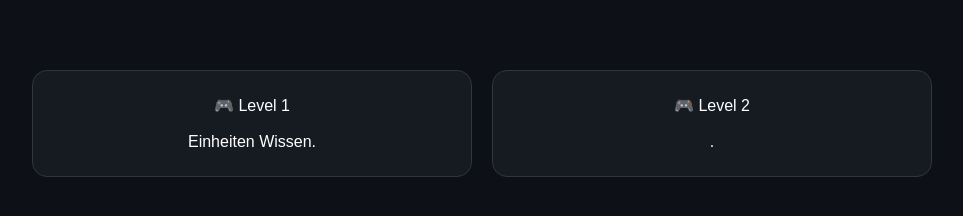
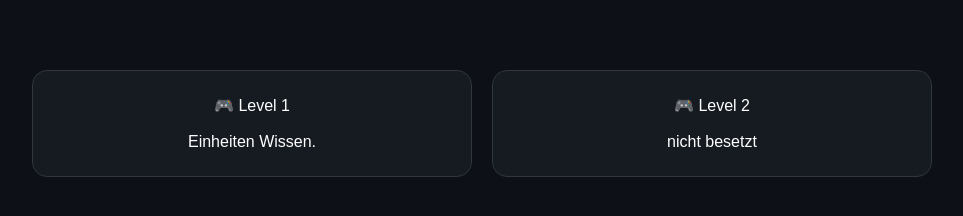
Before and after one commit to eddokipka/Physik, a plain HTML site: page physikgame.html in a window 1280 px wide. Shown: the part 148-364 px from the top of the page, without its empty margins (158-1121 px from the left). Drawn offline with Linux system fonts and the light colour scheme.

Commit message:
Update physikgame.html

```diff
--- a/physikgame.html
+++ b/physikgame.html
@@ -64,10 +64,10 @@ h1{
     Einheiten Wissen.
 </a>
 
-<a class="card" href="2_Uebungsaufgabe_Waermeleistung.html">
+<a class="card" href="Platzhalter.html">
     🎮 Level 2
     <br><br>
-    .
+    nicht besetzt
 </a>
 
 </div>
```
